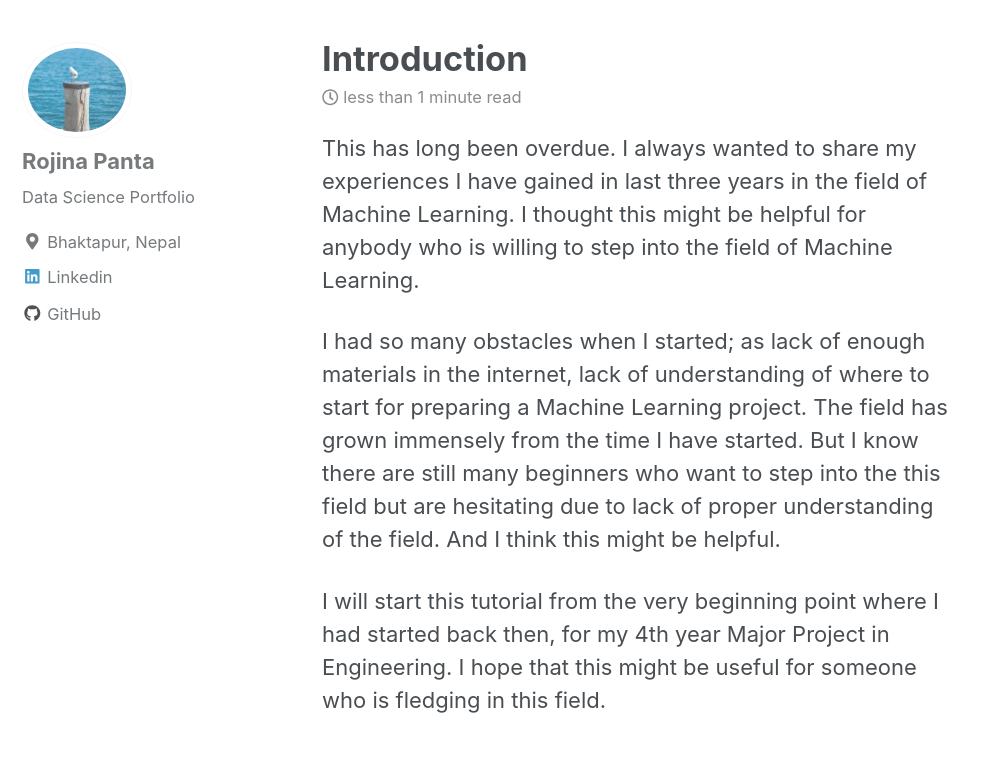
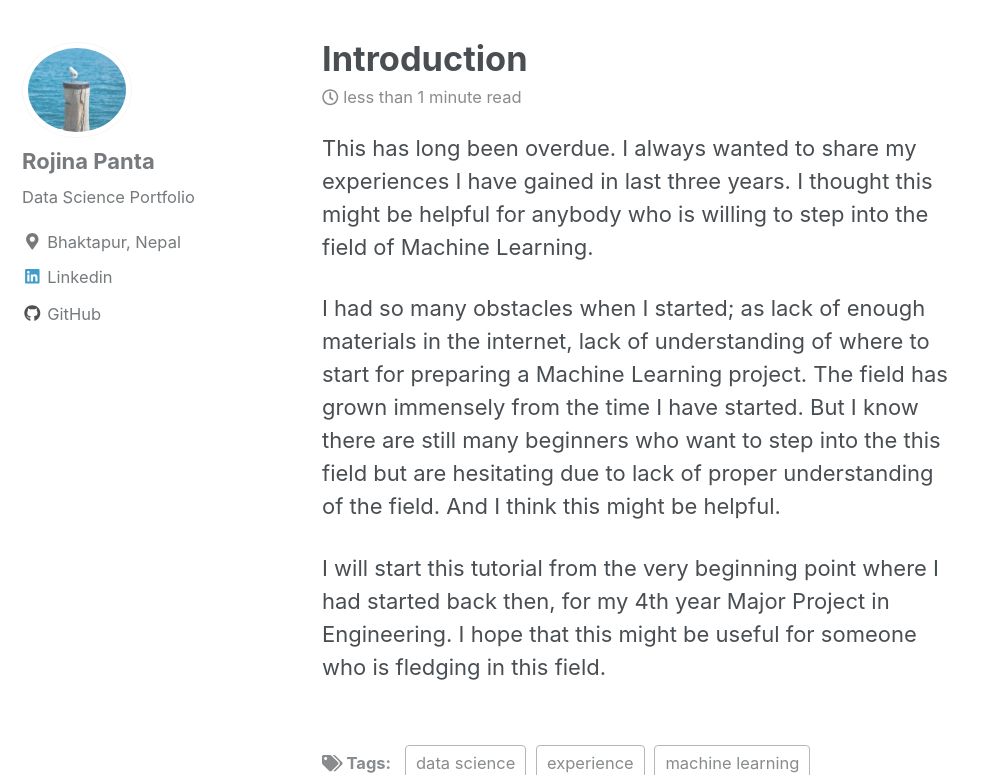
Before and after one commit to Rojina99/Rojina99.github.io, a Jekyll site: the page built from _posts/2018-12-24-Introduction.md, in a window 1280 px wide and 900 px high, scrolled down 948 px, cut to the strip 125-900 px from the top of the window. Shown: the whole strip, without its empty margins (0-987 px from the left). Built offline with Jekyll 4.4.1, drawn with Linux system fonts in a browser that asks for light colours; cached includes are drawn as plain includes; nearby versions of some CDN libraries.

Commit message:
Update 2018-12-24-Introduction.md

```diff
--- a/_posts/2018-12-24-Introduction.md
+++ b/_posts/2018-12-24-Introduction.md
@@ -8,7 +8,7 @@
 mathjax: "true"
 ---
 
-This has long been overdue. I always wanted to share my experiences I have gained in last three years in the field of Machine Learning.
+This has long been overdue. I always wanted to share my experiences I have gained in last three years.
 I thought this might be helpful for anybody who is willing to step into the field of Machine Learning.
 
 I had so many obstacles when I started; as lack of enough materials in the internet, lack of understanding of where to start for preparing a Machine Learning project.
```
